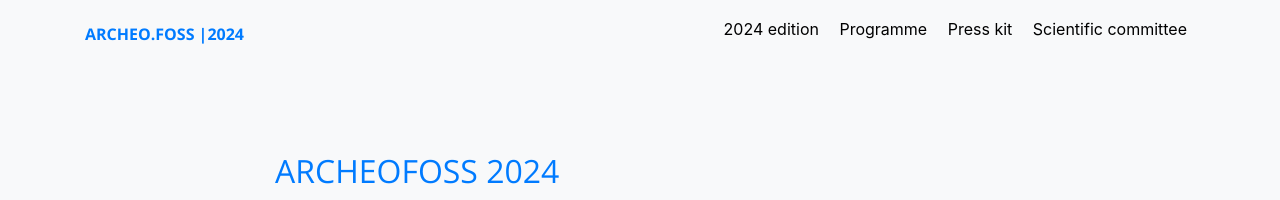
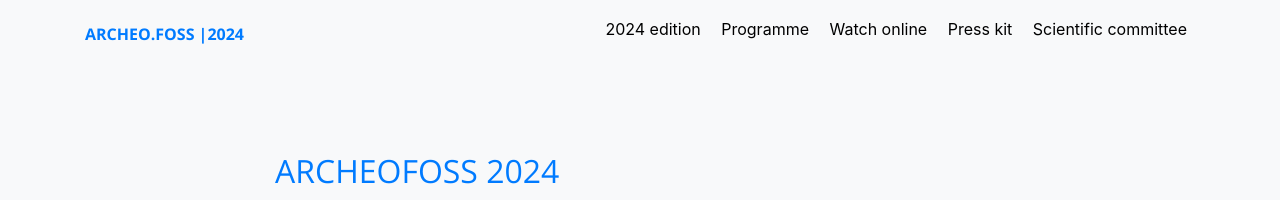
Before and after one commit to archeofoss/archeofoss, a Jekyll site: the page built from 2024/call-for-papers.md, in a window 1280 px wide. Shown: the top 200 px of the page. Built offline with Jekyll 4.4.1, drawn with Linux system fonts in a browser that asks for light colours; nearby versions of some CDN libraries.

Commit message:
Update menu.yaml

```diff
--- a/_data/menu.yaml
+++ b/_data/menu.yaml
@@ -11,6 +11,8 @@
     url: /2024/
   - title: Programme
     url: /2024/programme
+  - title: Watch online
+    url: https://teams.microsoft.com/l/meetup-join/19%3ameeting_MDk2YTUzZTgtNmVlZS00MWJhLTliMTQtMjk0NWRhNGFhOTUw%40thread.v2/0?context=%7b%22Tid%22%3a%2241f8b7d0-9a21-415c-9c69-a67984f3d0de%22%2c%22Oid%22%3a%22bb98d1a8-5cf0-46cd-a009-0db6ba7225a3%22%7d
   - title: Press kit
     url: /2024/press-kit
   - title: Scientific committee
```
